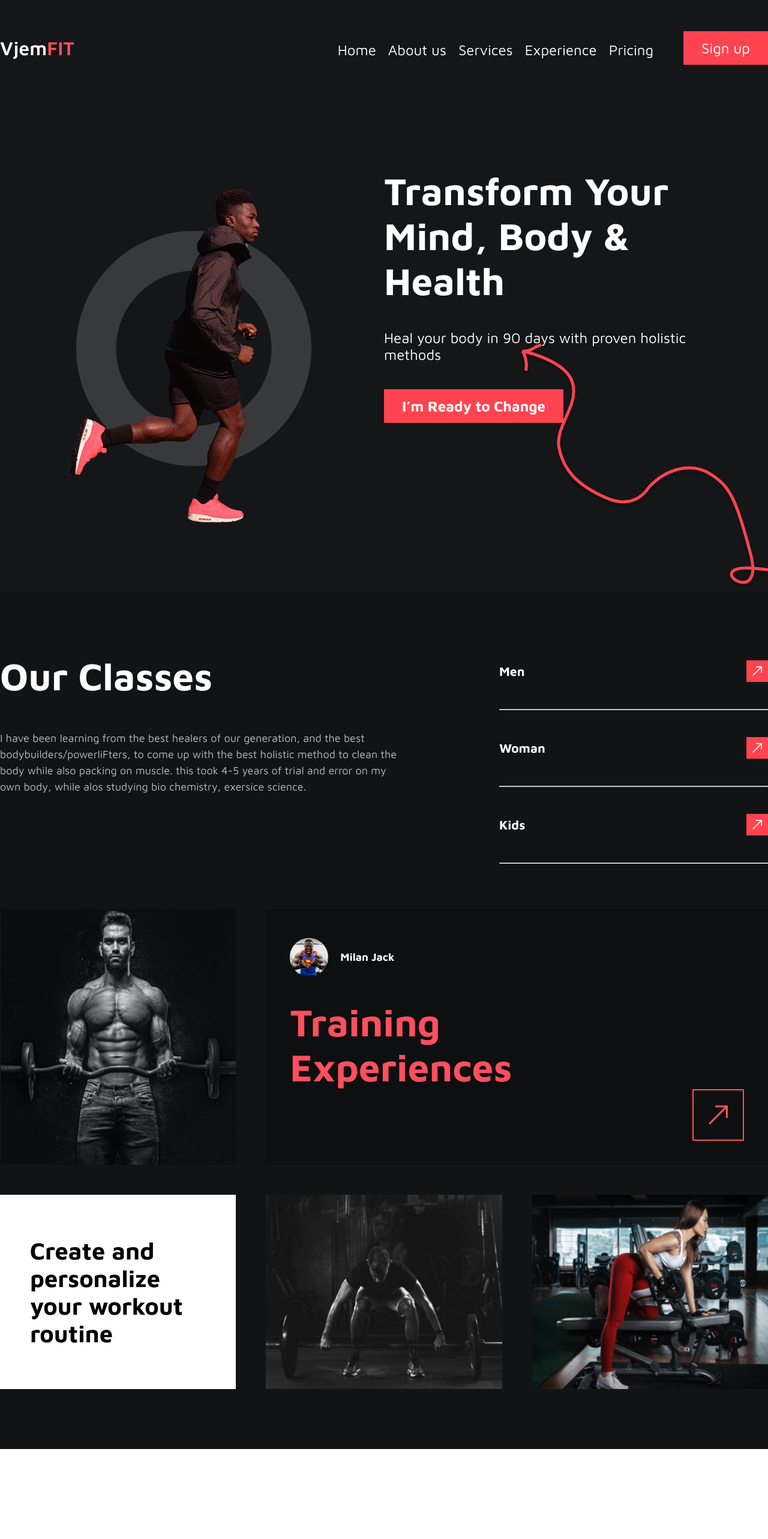
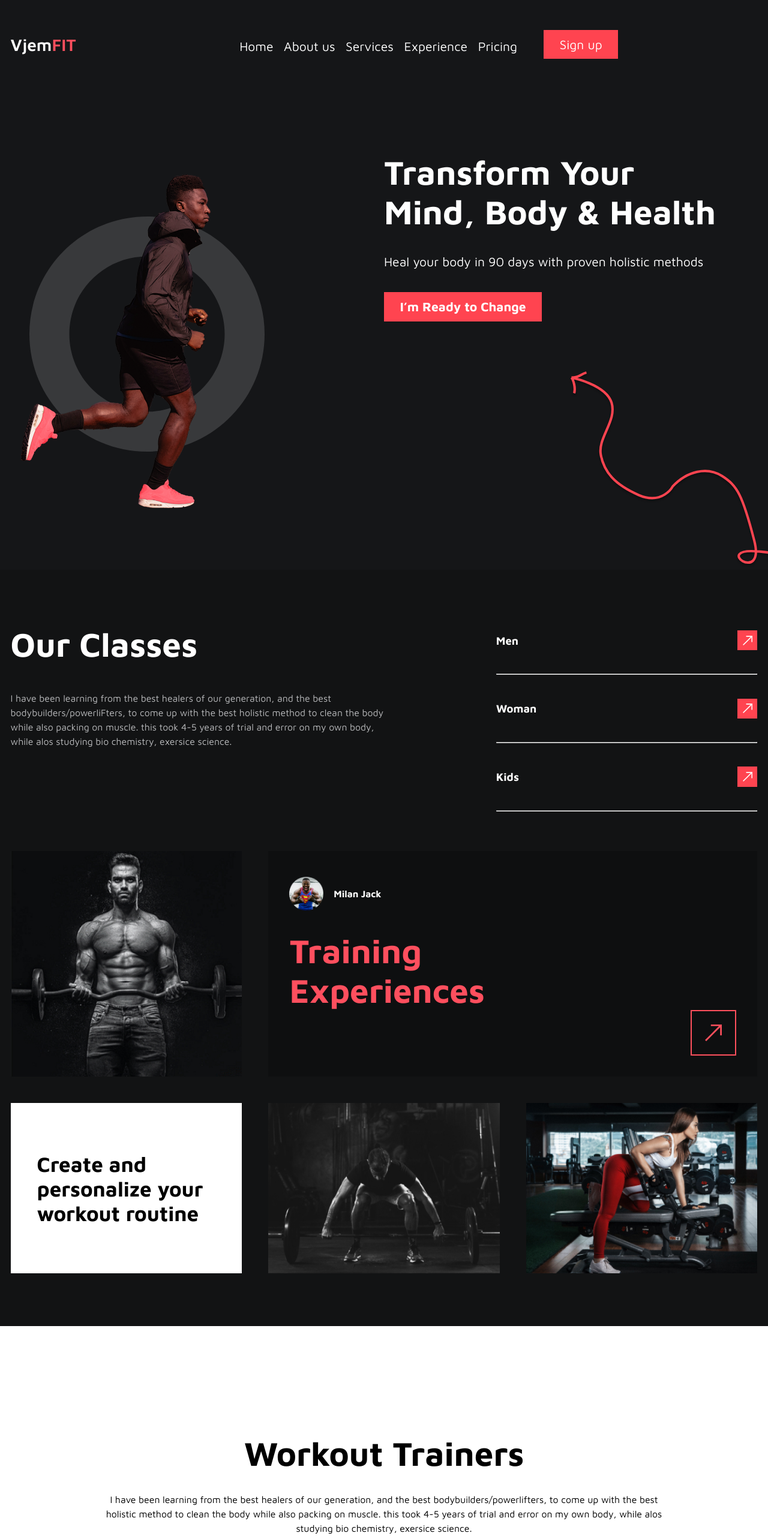
Before and after one commit to LakiiDev/vjemfit, a React (Create React App) app: page / in a window 1280 px wide. Shown: the top 2566 px of the page at 60% size. Built offline with nearby package versions, Linux system fonts and the light colour scheme.

Commit message:
added responsive to all of the pages

```diff
--- a/src/GlobalStyle.js
+++ b/src/GlobalStyle.js
@@ -9,6 +9,12 @@ const GlobalStyle = createGlobalStyle`
         font-size: 62.5%;
         background-color: #151618;
         font-family: 'Maven Pro', sans-serif;
+        @media (max-width: 1500px) {
+            font-size:55%;
+        }
+        @media (max-width: 1100px) {
+            font-size:50%;
+        }
 
     }
     .button
--- a/src/Home.js
+++ b/src/Home.js
@@ -1,4 +1,4 @@
-import React from "react";
+import React, { useState } from "react";
 import Trainers from "./components/trainers";
 import Classes from "./components/classes";
 import Header from "./components/header";
@@ -6,19 +6,22 @@ import Nav from "./components/nav";
 import Pricing from "./components/pricing";
 import Social from "./components/social";
 import Footer from "./components/footer";
-
+import styled from "styled-components";
 const Home = () => {
-  const [isFooter, setIsFooter] = React.useState(false);
+  const [navToggle, setNavToggle] = useState(false);
   return (
-    <>
-      <Nav isFooter={isFooter} />
+    <div className={`${navToggle ? "active" : ""}`}>
+      <Nav navToggle={navToggle} setNavToggle={setNavToggle} section="header" />
       <Header />
       <Classes />
       <Trainers />
       <Pricing />
       <Social />
-      <Footer isFooter={isFooter} setIsFooter={setIsFooter} />
-    </>
+      <Footer />
+      <Overlay className={`${navToggle ? "active" : ""}`} />
+    </div>
   );
 };
 export default Home;
+
+const Overlay = styled.div``;
--- a/src/components/classes.js
+++ b/src/components/classes.js
@@ -39,7 +39,7 @@ const Classes = () => {
           </div>
         </Heading>
         <Grid>
-          <div className="tile">
+          <div className="tile tile1">
             <img src={tile1} alt="" />
           </div>
           <div className="tile author-tile">
@@ -56,10 +56,10 @@ const Classes = () => {
           <div className="tile text-tile">
             <h3>Create and personalize your workout routine</h3>
           </div>
-          <div className="tile">
+          <div className="tile tile2">
             <img src={tile4} alt="" />
           </div>
-          <div className="tile">
+          <div className="tile tile3">
             <img src={tile5} alt="" />
           </div>
         </Grid>
@@ -76,11 +76,23 @@ const OurClasses = styled.div`
   max-width: 144rem;
   margin: 0 auto;
   padding-bottom: 10rem;
+  @media (max-width: 1500px) {
+    margin-left: 2rem;
+    margin-right: 2rem;
+  }
 `;
 const Heading = styled.div`
   display: flex;
   padding-bottom: 7rem;
   padding-top: 5rem;
+  @media (max-width: 800px) {
+    flex-direction: column;
+    text-align: center;
+    p {
+      max-width: 100% !important;
+      font-size: 2.4rem !important;
+    }
+  }
   .text {
     flex: 1.3;
 
@@ -90,6 +102,12 @@ const Heading = styled.div`
       font-size: 1.8rem;
       line-height: 150%;
     }
+    @media (max-width: 1100px) {
+      p {
+        font-size: 1.9rem;
+      }
+    }
+
     h2 {
       color: #fff;
     }
@@ -117,6 +135,56 @@ const Grid = styled.div`
   grid-template-columns: repeat(3, 1fr);
   row-gap: 5rem;
   column-gap: 5rem;
+  @media (max-width: 1100px) {
+    grid-template-columns: repeat(2, 1fr);
+    .tile1 {
+      grid-area: 2/1/2/2;
+    }
+    .tile2 {
+      grid-area: 3/1/3/2;
+    }
+    .tile3 {
+      grid-area: 3/2/3/3;
+    }
+    .author-tile {
+      grid-area: 1/1/1/3 !important;
+    }
+    .text-tile {
+      grid-area: 2/2/2/3;
+    }
+  }
+  @media (max-width: 800px) {
+    .text-tile {
+      font-size: 2.4rem !important;
+    }
+  }
+  @media (max-width: 500px) {
+    grid-template-columns: repeat(1, 1fr) !important;
+    max-width: 100% !important;
+    .tile1 {
+      grid-area: 2/1/2/2;
+    }
+    .tile2 {
+      grid-area: 4/1/4/2;
+    }
+    .tile3 {
+      grid-area: 5/1/5/2;
+    }
+    .author-tile {
+      grid-area: 1/1/1/2 !important;
+      .arrow {
+        align-self: flex-start !important;
+        margin-top: 3rem !important;
+      }
+      h3 {
+        font-size: 5.4rem !important;
+      }
+    }
+    .text-tile {
+      grid-area: 3/1/3/2;
+      min-height: 40rem;
+    }
+  }
   .tile {
     color: #fff;
     img {
--- a/src/components/footer.js
+++ b/src/components/footer.js
@@ -19,7 +19,7 @@ const Footer = () => {
           </div>
         </div>
       </div>
-      <Nav isFooter={true}></Nav>
+      <Nav section="footer"></Nav>
       <div className="follow-us">
         <h3>Follow us:</h3>
         <div className="social-icons">
@@ -104,4 +104,24 @@ const FooterContainer = styled.footer`
       }
     }
   }
+  @media (max-width: 1500px) {
+    margin-left: 2rem;
+    margin-right: 2rem;
+    .join-program {
+      max-width: 50% !important;
+    }
+  }
+  @media (max-width: 1100px) {
+    .join-program {
+      max-width: 60% !important;
+    }
+  }
+  @media (max-width: 500px) {
+    .email {
+      flex-direction: column;
+      input {
+        text-align: center;
+      }
+    }
+  }
 `;
--- a/src/components/header.js
+++ b/src/components/header.js
@@ -33,14 +33,39 @@ const Hero = styled.header`
   justify-content: space-between;
   max-width: 144rem;
   margin: 0 auto;
+  @media (max-width: 1500px) {
+    margin-left: 2rem;
+    margin-right: 2rem;
+  }
+  @media (max-width: 800px) {
+    flex-direction: column-reverse;
+    align-items: center;
+    overflow: hidden;
+    text-align: center;
+    a {
+      margin: 0 auto;
+    }
+  }
 `;
 const HeroWrapper = styled.div`
   position: relative;
-  padding: 10rem;
+  padding-top: 10rem;
+  padding-bottom: 10rem;
   .arrow {
     position: absolute;
     bottom: 0;
     right: 0;
+  }
+  @media (max-width: 1500px) {
+    .arrow {
+      transform: scale(0.8);
+      transform-origin: bottom right;
+    }
+  }
+  @media (max-width: 800px) {
+    .arrow {
+      display: none;
+    }
   }
 `;
 const Img = styled.div`
@@ -48,6 +73,12 @@ const Img = styled.div`
   position: relative;
   width: 100%;
   height: 100%;
+  @media (max-width: 800px) {
+    margin-left: -20rem;
+    .circle {
+      left: 25% !important;
+    }
+  }
   .circle {
     position: absolute;
     top: 20%;
@@ -56,6 +87,17 @@ const Img = styled.div`
   .image {
     position: relative;
     z-index: 100;
+  }
+  @media (max-width: 500px) {
+    margin-left: 0;
+    .image {
+      max-width: 100%;
+      margin-left: -5rem;
+    }
+    .circle {
+      left: 0rem !important;
+      width: 100%;
+    }
   }
 `;
 const Text = styled.div`
@@ -66,6 +108,7 @@ const Text = styled.div`
   color: #fff;
   margin-top: 2rem;
   align-items: flex-start;
+  z-index: 100;
   h1 {
     font-size: 6.4rem;
     font-weight: 700;
--- a/src/components/nav.js
+++ b/src/components/nav.js
@@ -1,14 +1,16 @@
 import React from "react";
 import styled from "styled-components";
-
-const Nav = (isFooter) => {
-  if (!isFooter.isFooter) {
+const Nav = ({ navToggle, setNavToggle, section }) => {
+  const navToggleHandler = async () => {
+    setNavToggle(!navToggle);
+  };
+  if (section === "header") {
     return (
-      <Navigation>
+      <Navigation className={`${navToggle ? "active" : ""}`}>
         <p>
           Vjem<span>FIT</span>
         </p>
-        <NavList>
+        <NavList className={`${navToggle ? "activeNav" : ""}`}>
           <li>
             <a href="">Home</a>
           </li>
@@ -30,6 +32,16 @@ const Nav = (isFooter) => {
             </a>
           </li>
         </NavList>
+        <div
+          className="hamburger-menu"
+          onClick={() => {
+            navToggleHandler();
+          }}
+        >
+          <div className="bar"></div>
+          <div className="bar"></div>
+          <div className="bar"></div>
+        </div>
       </Navigation>
     );
   } else {
@@ -70,12 +82,77 @@ const Navigation = styled.nav`
   display: flex;
   justify-content: space-between;
   align-items: center;
+  position: relative;
   p {
     color: #fff;
     font-weight: 600;
   }
   span {
     color: #ff4f5e;
+  }
+  @media (max-width: 1500px) {
+    max-width: 100%;
+    margin: 5rem 2rem;
+  }
+  @media (max-width: 800px) {
+    li {
+      display: none;
+    }
+    .activeNav {
+      flex-direction: column;
+      position: absolute;
+      top: 5rem;
+      left: 0;
+      padding-left: 0;
+      width: 100%;
+      padding: 7rem 0;
+      border-radius: 2rem;
+      li {
+        display: block !important;
+        text-align: center;
+        a {
+          margin-left: 0;
+        }
+      }
+
+      z-index: 101;
+      background-color: #000;
+      //transform hamburger menu to x
+    }
+    .hamburger-menu {
+      cursor: pointer;
+      background-color: #ff4450;
+      padding: 1.5rem;
+      .bar {
+        transition: all 0.5s ease;
+        width: 3rem;
+        height: 0.5rem;
+        background-color: #fff;
+        margin: 0.5rem;
+      }
+    }
+    &.active {
+      //transform hamburger menu to x in the middle of div
+      .hamburger-menu {
+        .bar {
+          transition: all 0.5s ease;
+          &:nth-child(1) {
+            transform: rotate(45deg);
+            transform-origin: top left;
+            translate: 0.5rem;
+          }
+          &:nth-child(2) {
+            opacity: 0;
+            transform-origin: center;
+          }
+          &:nth-child(3) {
+            transform: rotate(-45deg);
+            transform-origin: bottom left;
+            translate: 0.5rem;
+          }
+        }
+      }
+    }
   }
 `;
 const NavList = styled.ul`
--- a/src/components/pricing.js
+++ b/src/components/pricing.js
@@ -149,6 +149,15 @@ const PlansAndPricing = styled.div`
       }
     }
   }
+  @media (max-width: 1500px) {
+    margin-left: 2rem;
+    margin-right: 2rem;
+  }
+  @media (max-width: 500px) {
+    h2 {
+      text-align: center !important;
+    }
+  }
 `;
 const Plans = styled(motion.div)`
   width: 100%;
@@ -156,6 +165,10 @@ const Plans = styled(motion.div)`
   gap: 4rem;
   margin-top: 5rem;
   padding-bottom: 10rem;
+  @media (max-width: 800px) {
+    flex-direction: column;
+    gap: 10rem;
+  }
 `;
 const Plan = styled.div`
   flex: 1;
@@ -217,4 +230,13 @@ const Plan = styled.div`
   .free {
     color: #fff;
   }
+  @media (max-width: 800px) {
+    align-items: center;
+
+    p {
+      font-size: 2.2rem !important;
+    }
+    width: 60%;
+    margin: 0 auto;
+  }
 `;
--- a/src/components/social.js
+++ b/src/components/social.js
@@ -86,6 +86,33 @@ const Socials = styled.div`
     gap: 15rem;
     img {
       flex: 0.5;
+      max-width: 100%;
+    }
+  }
+  @media (max-width: 1500px) {
+    margin-left: 2rem;
+    margin-right: 2rem;
+  }
+  @media (max-width: 1100px) {
+    .social-content {
+      flex-direction: column;
+      align-items: center;
+    }
+    .titles {
+      h3 {
+        font-size: 3.6rem !important;
+      }
+    }
+  }
+  @media (max-width: 800px) {
+    .heading {
+      flex-direction: column;
+      align-items: center;
+      padding-bottom: 5rem;
+      text-align: center;
+      h3 {
+        font-size: 4rem !important;
+      }
     }
   }
 `;
@@ -95,6 +122,9 @@ const SocialMedias = styled.div`
     height: 0.1rem;
     background-color: #000000;
   }
+  @media (max-width: 1100px) {
+    width: 70%;
+  }
 `;
 const SocialMedia = styled.div`
   display: flex;
@@ -103,8 +133,8 @@ const SocialMedia = styled.div`
   margin-bottom: 2rem;
   margin-top: 2rem;
   img {
-    max-height: 1.6rem;
-    max-width: 1.6rem;
+    max-height: 1.6rem !important;
+    max-width: 1.6rem !important;
     padding: 1rem;
     background-color: #ff4450;
   }
--- a/src/components/trainers.js
+++ b/src/components/trainers.js
@@ -33,6 +33,7 @@ const WorkoutWrapper = styled.div`
     width: 100%;
     .bannerImg {
       width: 100%;
+      height: 100%;
       display: block;
     }
     .play {
@@ -40,6 +41,15 @@ const WorkoutWrapper = styled.div`
       top: 50%;
       left: 50%;
       transform: translate(-50%, -50%);
+      max-width: 20rem;
+    }
+  }
+  @media (max-width: 800px) {
+    .bannerImg {
+      min-height: 30vh !important;
+    }
+    .play {
+      max-width: 15rem !important;
     }
   }
 `;
@@ -60,4 +70,20 @@ const Workout = styled.div`
     font-size: 1.8rem;
     line-height: 150%;
   }
+  @media (max-width: 1100px) {
+    p {
+      font-size: 1.9rem;
+    }
+  }
+  @media (max-width: 500px) {
+    h2 {
+      width: 90%;
+      margin: 2rem auto;
+      text-align: center;
+    }
+    p {
+      width: 90%;
+      font-size: 2rem;
+    }
+  }
 `;
```
